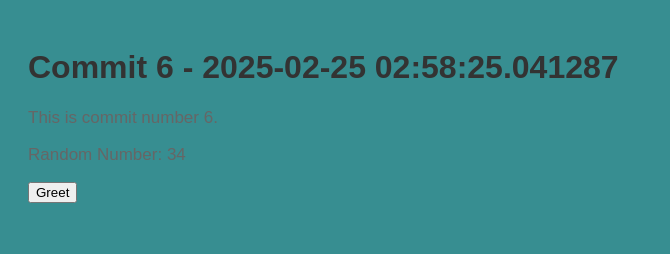
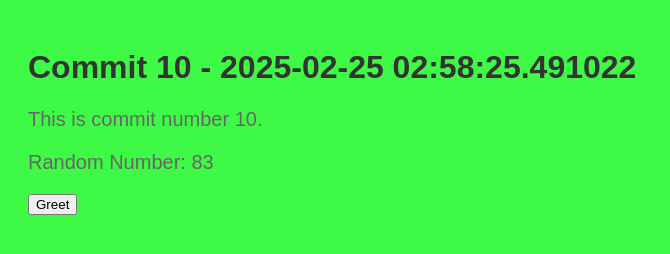
Before and after one commit to legbald0d/myrep-repo-20250225025818, a plain HTML site: page index.html in a window 1280 px wide. Shown: the whole page, without its empty margins (0-670 px from the left). Drawn offline with Linux system fonts and the light colour scheme.

Commit message:
📝 Commit 10 with HTML, CSS, and JS

```diff
--- a/index.html
+++ b/index.html
@@ -2,13 +2,13 @@
     <!DOCTYPE html>
     <html>
     <head>
-        <title>Commit 6 - 2025-02-25 02:58:25.041287</title>
+        <title>Commit 10 - 2025-02-25 02:58:25.491022</title>
         <link rel="stylesheet" href="style.css">
     </head>
     <body>
-        <h1>Commit 6 - 2025-02-25 02:58:25.041287</h1>
-        <p>This is commit number 6.</p>
-        <p>Random Number: 34</p>
+        <h1>Commit 10 - 2025-02-25 02:58:25.491022</h1>
+        <p>This is commit number 10.</p>
+        <p>Random Number: 83</p>
         <button onclick="greet()">Greet</button>
         <script src="script.js"></script>
     </body>
--- a/script.js
+++ b/script.js
@@ -2,4 +2,4 @@
     function greet() {
         alert('Hello from commit ' + commitNumber + '!');
     }
-    var commitNumber = 6;
+    var commitNumber = 10;
--- a/style.css
+++ b/style.css
@@ -1,7 +1,7 @@
 
     body {
         font-family: Arial, sans-serif;
-        background-color: #378e91;
+        background-color: #3efa46;
         padding: 20px;
     }
     h1 {
@@ -9,5 +9,5 @@
     }
     p {
         color: #666;
-        font-size: 17px;
+        font-size: 20px;
     }
```
